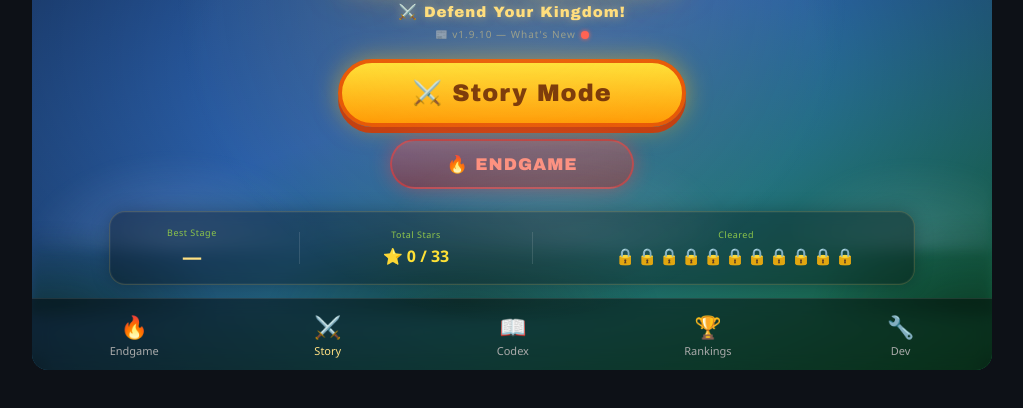
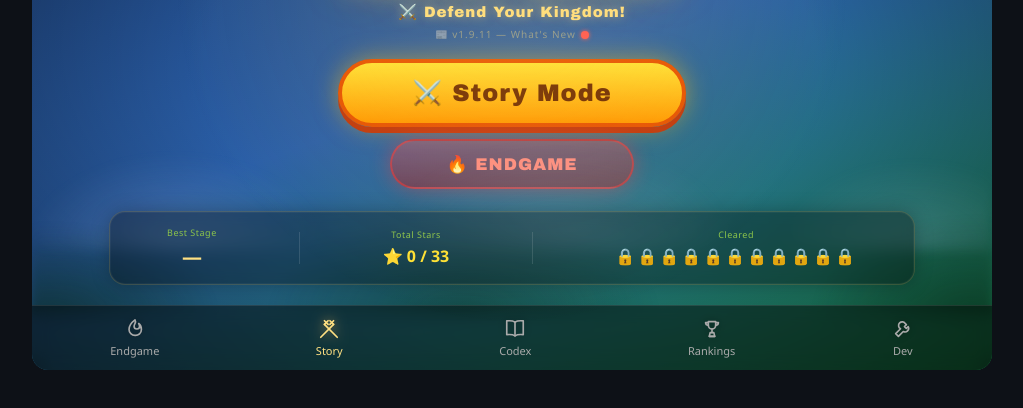
Before and after one commit to bahkza1112/KuayTiaw, a plain HTML site: page Tower Quest 🏰.html in a window 1280 px wide. Shown: the part 330-738 px from the top of the page, without its empty margins (128-1151 px from the left). Drawn offline with nearby package versions, Linux system fonts and the light colour scheme.

Commit message:
feat: replace bottom-nav emoji icons with custom SVG icons (v1.9.11)
Swaps the casual emoji icons in the main menu's bottom nav for a
consistent hand-drawn line-icon set, with a glow on the active tab.

```diff
--- a/Tower Quest 🏰.html
+++ b/Tower Quest 🏰.html
@@ -2,7 +2,7 @@
 <html lang="th"><head><meta http-equiv="Content-Type" content="text/html; charset=UTF-8">
 
 <meta name="viewport" content="width=device-width, initial-scale=1.0, maximum-scale=1.0, user-scalable=no">
-<title>Tower Quest 🏰 v1.9.10</title>
+<title>Tower Quest 🏰 v1.9.11</title>
 <link rel="stylesheet" href="css/main.css">
 </head>
 <body>
@@ -32,7 +32,7 @@
   <div class="island">🏰</div>
   <div class="gtitle">TOWER QUEST</div>
   <div class="gsub">⚔️ Defend Your Kingdom!</div>
-  <div id="verBtn" style="font-size:10px;color:rgba(255,224,130,.45);letter-spacing:1px;margin-top:-18px;margin-bottom:18px;cursor:pointer;">📰 v1.9.10 — What's New<span id="newsBadge" class="news-badge" style="display:none;"></span></div>
+  <div id="verBtn" style="font-size:10px;color:rgba(255,224,130,.45);letter-spacing:1px;margin-top:-18px;margin-bottom:18px;cursor:pointer;">📰 v1.9.11 — What's New<span id="newsBadge" class="news-badge" style="display:none;"></span></div>
 
   <!-- battle buttons -->
   <button class="bbattle" id="startBtn">⚔️ Story Mode</button>
@@ -57,11 +57,11 @@
   </div>
 
   <div class="bottom-nav">
-    <div class="bnav" id="egNavBtn"><span>🔥</span>Endgame</div>
-    <div class="bnav active" id="battleNavBtn"><span>⚔️</span>Story</div>
-    <div class="bnav" id="codexNavBtn"><span>📖</span>Codex<span id="achBadge" style="display:none;background:#ffe082;color:#6d2900;font-size:8px;font-weight:900;border-radius:8px;padding:1px 5px;margin-left:2px;vertical-align:middle;"></span></div>
-    <div class="bnav" id="lbNavBtn"><span>🏆</span>Rankings</div>
-    <div class="bnav" id="devNavBtn"><span>🔧</span>Dev</div>
+    <div class="bnav" id="egNavBtn"><span class="bnav-ico"><svg viewBox="0 0 24 24" fill="none" stroke="currentColor" stroke-width="1.8" stroke-linecap="round" stroke-linejoin="round"><path d="M12 2c2 3-1 4-1 7a3 3 0 1 0 6 0c0-1-.5-2-1-3 2 1.5 3 4 3 6.5A6.5 6.5 0 0 1 12 19a6.5 6.5 0 0 1-6.5-6.5C5.5 8 8 5 12 2Z"/></svg></span>Endgame</div>
+    <div class="bnav active" id="battleNavBtn"><span class="bnav-ico"><svg viewBox="0 0 24 24" fill="none" stroke="currentColor" stroke-width="1.8" stroke-linecap="round" stroke-linejoin="round"><line x1="3" y1="21" x2="17" y2="7"/><line x1="13" y1="3" x2="17" y2="7"/><line x1="17" y1="3" x2="13" y2="7"/><line x1="21" y1="21" x2="7" y2="7"/><line x1="11" y1="3" x2="7" y2="7"/><line x1="7" y1="3" x2="11" y2="7"/></svg></span>Story</div>
+    <div class="bnav" id="codexNavBtn"><span class="bnav-ico"><svg viewBox="0 0 24 24" fill="none" stroke="currentColor" stroke-width="1.8" stroke-linecap="round" stroke-linejoin="round"><path d="M12 4.5c-2-1.3-5-1.7-9-1.3v15c4-.4 7 0 9 1.3 2-1.3 5-1.7 9-1.3v-15c-4-.4-7 0-9 1.3Z"/><line x1="12" y1="4.5" x2="12" y2="19.5"/></svg></span>Codex<span id="achBadge" style="display:none;background:#ffe082;color:#6d2900;font-size:8px;font-weight:900;border-radius:8px;padding:1px 5px;margin-left:2px;vertical-align:middle;"></span></div>
+    <div class="bnav" id="lbNavBtn"><span class="bnav-ico"><svg viewBox="0 0 24 24" fill="none" stroke="currentColor" stroke-width="1.8" stroke-linecap="round" stroke-linejoin="round"><path d="M8 4h8v4a4 4 0 0 1-8 0V4Z"/><path d="M8 5H5a3 3 0 0 0 3 3"/><path d="M16 5h3a3 3 0 0 1-3 3"/><line x1="12" y1="12" x2="12" y2="16"/><path d="M9 20h6"/><path d="M10 16h4l1 4H9l1-4Z"/></svg></span>Rankings</div>
+    <div class="bnav" id="devNavBtn"><span class="bnav-ico"><svg viewBox="0 0 24 24" fill="none" stroke="currentColor" stroke-width="1.8" stroke-linecap="round" stroke-linejoin="round"><path d="M14.7 6.3a4 4 0 1 0-5.4 5.4L4 17l3 3 5.3-5.3a4 4 0 0 0 5.4-5.4l-2.1 2.1-2-2 2.1-2.1Z"/></svg></span>Dev</div>
   </div>
 </div>
 
--- a/css/main.css
+++ b/css/main.css
@@ -42,6 +42,9 @@ body{background:#0d1117;display:flex;align-items:center;justify-content:center;m
 .bnav{color:#aaa;font-size:11px;text-align:center;cursor:pointer;transition:color .2s;}
 .bnav:hover,.bnav.active{color:#ffe082;}
 .bnav span{font-size:22px;display:block;margin-bottom:2px;}
+.bnav span.bnav-ico{display:flex;justify-content:center;align-items:center;margin-bottom:3px;filter:drop-shadow(0 0 4px rgba(0,0,0,.35));}
+.bnav span.bnav-ico svg{width:22px;height:22px;}
+.bnav.active span.bnav-ico svg{filter:drop-shadow(0 0 6px rgba(255,224,130,.6));}
 /* STAGE SELECT */
 #stagesel{display:none;background:linear-gradient(160deg,#0d1f0d 0%,#1a3a1a 100%);min-height:600px;border-radius:16px;flex-direction:column;overflow:hidden;}
 .ss-header{background:rgba(0,0,0,.6);border-bottom:2px solid #4caf50;padding:12px 16px;display:flex;align-items:center;gap:10px;flex-shrink:0;}
--- a/js/ui.js
+++ b/js/ui.js
@@ -1,6 +1,10 @@
 /* ══ WHAT'S NEW (patch notes) ══ */
-const GAME_VERSION='1.9.10';
+const GAME_VERSION='1.9.11';
 const PATCH_NOTES=[
+  {ver:'1.9.11',date:'2026-06-13',title:'🎨 เปลี่ยนไอคอนเมนูล่างเป็นไอคอนวาดเอง',notes:[
+    'เมนูด้านล่าง (Endgame, Story, Codex, Rankings, Dev) เปลี่ยนจาก emoji เป็นไอคอนเส้น (line icon) ที่วาดเอง ให้ดูเป็นมาตรฐานเดียวกันมากขึ้น',
+    'ไอคอนแท็บที่กำลังเลือกจะมีแสงเรืองนวลรอบไอคอน'
+  ]},
   {ver:'1.9.10',date:'2026-06-13',title:'✨ หน้าเมนูหลักดูพรีเมียมขึ้น',notes:[
     'โลโก้ TOWER QUEST มีแอนิเมชันแสงเรืองรองเบาๆ และตัวอักษรใหญ่/หนาขึ้น',
     'ปุ่ม Story Mode และ ENDGAME มีเอฟเฟกต์เรืองแสง (glow) และขนาดใหญ่ขึ้นให้ดูโดดเด่น',
```
Also changed, not shown: CHANGELOG.md.
